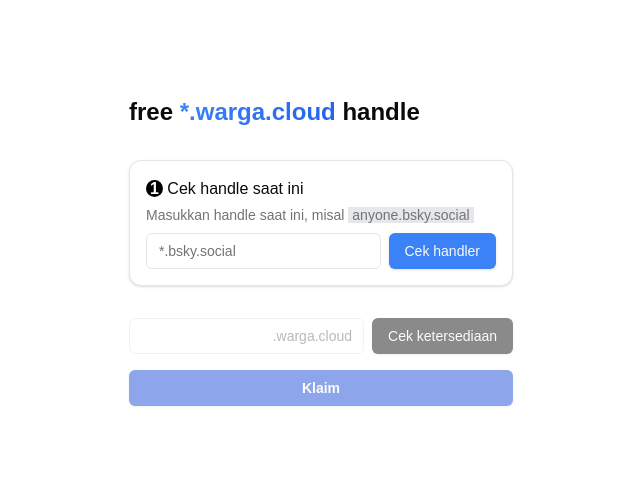
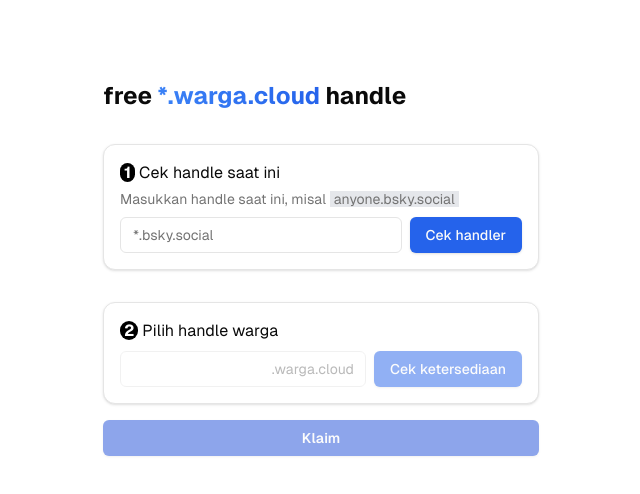
Before and after one commit to famasya/warga.cloud, a Next.js app: page / in a window 1280 px wide. Shown: the top 494 px of the page, without its empty margins (319-959 px from the left). Built offline with nearby package versions, Linux system fonts and the light colour scheme.

Commit message:
feat: handle flow

```diff
--- a/package.json
+++ b/package.json
@@ -9,12 +9,10 @@
     "lint": "next lint"
   },
   "dependencies": {
-    "@atproto/api": "^0.13.16",
     "@libsql/client": "^0.14.0",
     "@radix-ui/react-slot": "^1.1.0",
     "class-variance-authority": "^0.7.0",
     "clsx": "^2.1.1",
-    "lucide-react": "^0.460.0",
     "next": "15.0.3",
     "react": "19.0.0-rc-66855b96-20241106",
     "react-dom": "19.0.0-rc-66855b96-20241106",
--- a/src/app/globals.css
+++ b/src/app/globals.css
@@ -1,10 +1,6 @@
 @tailwind base;
 @tailwind components;
 @tailwind utilities;
-
-body {
-  font-family: Arial, Helvetica, sans-serif;
-}
 
 @layer base {
   :root {
@@ -26,7 +22,7 @@
     --destructive-foreground: 0 0% 98%;
     --border: 0 0% 89.8%;
     --input: 0 0% 89.8%;
-    --ring: 224 76.3% 48%;
+    --ring: 221 83.2% 53.3%;
     --chart-1: 12 76% 61%;
     --chart-2: 173 58% 39%;
     --chart-3: 197 37% 24%;
@@ -34,6 +30,7 @@
     --chart-5: 27 87% 67%;
     --radius: 0.5rem;
   }
+
   .dark {
     --background: 0 0% 3.9%;
     --foreground: 0 0% 98%;
@@ -66,6 +63,7 @@
   * {
     @apply border-border;
   }
+
   body {
     @apply bg-background text-foreground;
   }
--- a/src/app/handle-selection.tsx
+++ b/src/app/handle-selection.tsx
@@ -18,18 +18,25 @@
 export default function HandleSelection({ selectDid }: Params) {
 	const currentHandleRef = useRef<HTMLInputElement>(null);
 	const newHandleRef = useRef<HTMLInputElement>(null);
-  const [currentDid, setCurrentDid] = useState<null | string>(null);
-  const [newHandle, setNewHandle] = useState<null | string>(null);
-  const [handleClaimed, setHandleClaimed] = useState<null | string>(null);
-  const [alert, setAlert] = useState<{ message: string, color: string } | null>();
+	const [selectedHandle, selectHandle] = useState({
+		did: '',
+		currentHandle: '',
+		newHandle: '',
+		handleClaimed: false,
+	});
+	const [alert, setAlert] = useState<{ type: string, message: string } | null>(null);
 	const [loading, setLoading] = useState(false);
 
-  const checkDid = async (handle: string): Promise<null | string> => {
+	const checkDid = async (handle: string, errorMessage?: string): Promise<null | string> => {
 		if (handle.length === 0) return null;
 		setLoading(true);
+		setAlert(null);
 		const req = await fetch(`https://bsky.social/xrpc/com.atproto.identity.resolveHandle?handle=${handle}`)
 		if (!req.ok) {
 			setLoading(false);
+			if (errorMessage) {
+				setAlert({ type: 'red', message: errorMessage });
+			}
 			return null;
 		}
 		const res = await req.json() as { did: string }
@@ -37,85 +44,83 @@
 		return res.did
 	}
 
-  const disableNewDidSelection = currentDid === null || loading;
+	const disableNewDidSelection = selectedHandle.did === "" || loading || selectedHandle.handleClaimed;
 
 	return (
-    <main className="flex min-h-screen flex-col items-center p-24">
-      <div className="w-96 flex flex-col gap-8">
+		<main className="flex min-h-screen flex-col items-center px-4 py-8 sm:p-20">
+			<div className="flex flex-col gap-8">
 				<h1 className="text-2xl font-bold">
 					free <span className="bg-clip-text text-transparent bg-gradient-to-r from-blue-500 to-blue-600">*.warga.cloud</span> handle
 				</h1>
-        <div className="flex flex-col">
 
-          {alert && <p className={`text-sm border ${colorVariants[alert.color]} mb-2 p-2 rounded`}>{alert.message}</p>}
+				<div>
+					{alert && (
+						<p className={`${colorVariants[alert.type]} border px-2 py-1 rounded mb-4`}>{alert.message}</p>
+					)}
 
 					{/* STEP 1: Check current handle */}
 					<Card className="p-4">
+						<div className="flex flex-col">
 							<p><span className="font-bold bg-black text-white px-1 rounded-full">1</span> Cek handle saat ini</p>
 							<p className="text-sm text-muted-foreground mb-2 mt-1">Masukkan handle saat ini, misal <span className="bg-gray-200 px-1">anyone.bsky.social</span></p>
-            <div className="flex flex-row gap-2">
-              <Input ref={currentHandleRef} placeholder="*.bsky.social" disabled={currentDid !== null} />
-              <Button className="bg-blue-500 hover:bg-blue-600" disabled={loading || currentDid !== null} onClick={async () => {
+							<div className="flex flex-col sm:flex-row gap-2">
+								<Input ref={currentHandleRef} placeholder="*.bsky.social" disabled={selectedHandle.did !== ""} />
+								<Button disabled={loading || selectedHandle.did !== ""} onClick={async () => {
 									if (currentHandleRef.current) {
-                  const did = await checkDid(currentHandleRef.current.value)
+										const did = await checkDid(currentHandleRef.current.value, "Handle tidak ditemukan")
 										if (did !== null) {
-                    setCurrentDid(did);
-                    setAlert(null);
+											selectHandle({ ...selectedHandle, currentHandle: currentHandleRef.current.value, did: did });
 										} else {
-                    setCurrentDid(null);
-                    setAlert({
-                      message: "Handle tidak ditemukan",
-                      color: "red"
-                    });
+											selectHandle({ ...selectedHandle, currentHandle: '', did: '' });
 										}
 									}
 								}}>
-                {loading ? "Loading..." : "Cek handler"}
+									Cek handler
 								</Button>
 							</div>
+						</div>
 					</Card>
-
-          {currentDid !== null && (
-            <p className="font-mono text-xs mt-2 bg-slate-200 px-2 py-1 rounded">
-              Handle ditemukan
-            </p>
-          )}
 				</div>
 
 				<div className="flex flex-col gap-4">
-          <div className="flex flex-row gap-2">
+
+					<Card className="p-4">
+						<p className="mb-2"><span className="font-bold bg-black text-white px-1 rounded-full">2</span> Pilih handle warga</p>
+						<div className="flex flex-col sm:flex-row gap-2">
 							<Input ref={newHandleRef} endAdornment=".warga.cloud" disabled={disableNewDidSelection} />
 							<Button disabled={disableNewDidSelection}
 								onClick={async () => {
 									if (newHandleRef.current) {
 										const did = await checkDid(newHandleRef.current.value)
 										if (did === null) {
-                    setAlert({
-                      message: "Handle tersedia",
-                      color: "green"
+											selectHandle({
+												...selectedHandle,
+												newHandle: newHandleRef.current.value,
 											})
-                    setNewHandle(newHandleRef.current.value);
 										} else {
-                    setAlert({
-                      message: "Handle tidak tersedia",
-                      color: "red"
+											selectHandle({
+												...selectedHandle,
+												newHandle: '',
 											})
-                    setNewHandle(null);
 										}
 									}
 								}}>Cek ketersediaan</Button>
 						</div>
-          <Button className="bg-blue-700 hover:bg-blue-800 font-semibold" disabled={disableNewDidSelection || newHandle === null || loading} onClick={async () => {
-            if (currentDid && newHandleRef.current) {
+					</Card>
+
+					<Button className="bg-blue-700 hover:bg-blue-800 font-semibold" disabled={disableNewDidSelection || selectedHandle.newHandle === ""} onClick={async () => {
+						if (selectedHandle.did !== "" && newHandleRef.current) {
 							try {
 								setLoading(true);
-                const { handle } = await selectDid(currentDid, newHandleRef.current.value);
-                setHandleClaimed(handle);
+								await selectDid(selectedHandle.did, newHandleRef.current.value);
+								selectHandle({
+									...selectedHandle,
+									handleClaimed: true
+								})
 							} catch (error) {
-                setHandleClaimed(null);
-                setAlert({
-                  message: "Klaim gagal",
-                  color: "red"
+								selectHandle({
+									...selectedHandle,
+									handleClaimed: false
 								})
 							} finally {
 								setLoading(false);
@@ -124,10 +129,17 @@
 					}}>Klaim</Button>
 				</div>
 
-        {(handleClaimed !== null) && (
+				{(selectedHandle.handleClaimed) && (
+					<div className="text-sm bg-blue-50 border-blue-200 border rounded p-4">
+						<div className="font-semibold mb-2"><span className="text-lg">🥳</span> Handle berhasil di-klaim!</div>
 						<div>
-            <div>Handle berhasil di-klaim</div>
-            <div>Sekarang arahkan handle Anda ke https://{handleClaimed}.warga.cloud/.well-known/atproto-did</div>
+							<ol className="list-decimal list-inside space-y-1">
+								<li>Masuk ke <strong>Bluesky</strong> &gt; <strong>Settings</strong> &gt; <strong>Handle</strong></li>
+								<li>Pilih <strong>I have my own domain</strong></li>
+								<li>Masukkan <span className="bg-clip-text text-transparent bg-gradient-to-r from-blue-500 to-blue-600">{selectedHandle.newHandle}.warga.cloud</span>, lalu klik tombol <strong>No DNS Panel</strong></li>
+								<li>Klik tombol <strong>Verify Text File</strong></li>
+							</ol>
+						</div>
 					</div>
 				)}
 			</div>
--- a/src/app/layout.tsx
+++ b/src/app/layout.tsx
@@ -7,15 +7,10 @@
 	variable: "--font-geist-sans",
 	weight: "100 900",
 });
-const geistMono = localFont({
-  src: "./fonts/GeistMonoVF.woff",
-  variable: "--font-geist-mono",
-  weight: "100 900",
-});
 
 export const metadata: Metadata = {
-  title: "Create Next App",
-  description: "Generated by create next app",
+	title: "warga.cloud - free bluesky handle",
+	description: "free bluesky handle warga.cloud",
 };
 
 export default function RootLayout({
@@ -26,7 +21,7 @@
 	return (
 		<html lang="en">
 			<body
-        className={`${geistSans.variable} ${geistMono.variable} antialiased`}
+				className={`${geistSans.className} antialiased`}
 			>
 				{children}
 			</body>
--- a/src/components/ui/button.tsx
+++ b/src/components/ui/button.tsx
@@ -10,7 +10,7 @@
 		variants: {
 			variant: {
 				default:
-          "bg-primary text-primary-foreground shadow hover:bg-primary/90",
+					"bg-blue-600 text-primary-foreground shadow hover:bg-blue-700",
 				destructive:
 					"bg-destructive text-destructive-foreground shadow-sm hover:bg-destructive/90",
 				outline:
--- a/tailwind.config.ts
+++ b/tailwind.config.ts
@@ -9,6 +9,10 @@
   ],
   theme: {
     extend: {
+      fontFamily: {
+        sans: ['var(--font-geist-sans)'],
+        mono: ['var(--font-geist-mono)']
+      },
       colors: {
         background: 'hsl(var(--background))',
         foreground: 'hsl(var(--foreground))',
```
Also changed, not shown: 1 other file (tests, documents, lock files or other folders). Lines whose indentation alone changed are shown as unchanged.
